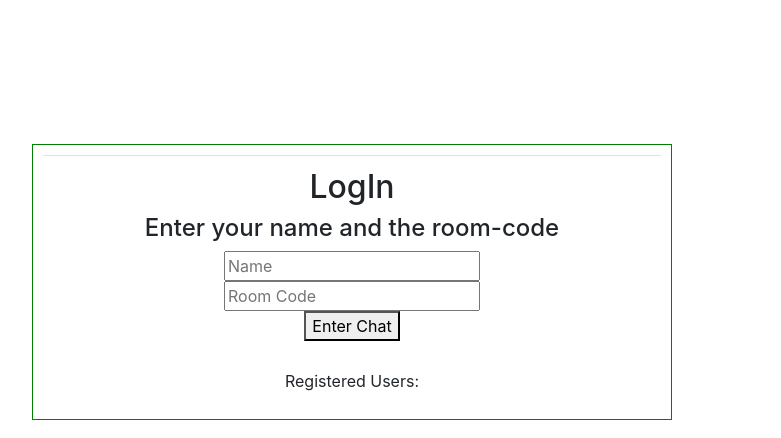
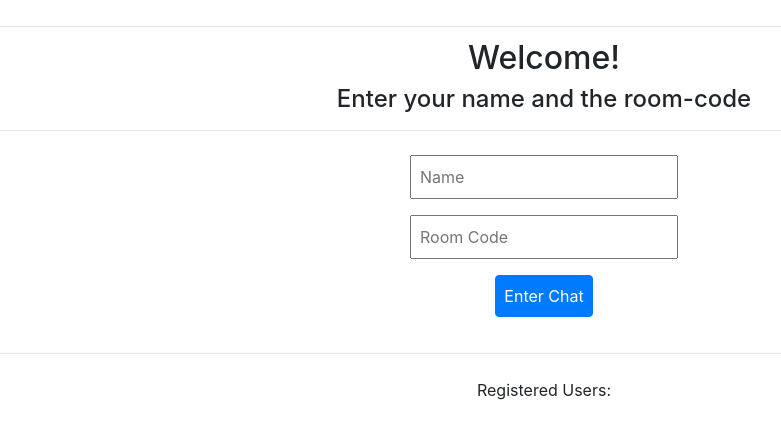
Before and after one commit to Drishtantr/Chat-App, a Vue app: page / in a window 1280 px wide. Shown: the top 438 px of the page, without its empty margins (96-877 px from the left). Built offline with nearby package versions, Linux system fonts and the light colour scheme; what vuefire would draw is missing.

Commit message:
minor updates

```diff
--- a/src/components/HelloWorld.vue
+++ b/src/components/HelloWorld.vue
@@ -4,32 +4,39 @@
       <tbody>
         <tr>
           <td v-if="status == false">
-            <h2>LogIn</h2>
+            <h2>Welcome!</h2>
             <h4>Enter your name and the room-code</h4>
-            <div><input type="text" id="fname" v-model="username" name="fname" placeholder="Name" required></div>
-            <div><input type="password" id="fname" v-model="password" v-on:keyup.enter="addItem()" name="pword" placeholder="Room Code" required></div>
-            <button @click="addItem()">Enter Chat</button>
-            {{loginstatus}}
+            <hr>
+            <div><input type="text" id="fname" class="p-2 m-2" v-model="username" name="fname" placeholder="Name" required></div>
+            <div><input type="text" class="p-2 m-2" id="fname" v-model="password" v-on:keyup.enter="addItem()" name="pword" placeholder="Room Code" required></div>
+            <b-button variant="primary" class="p-2 m-2" @click="addItem()">Enter Chat</b-button>
+            <div>{{loginstatus}}</div>
           </td>
           <td v-if="status">
-              <b-card-text>{{welcomeMessage}} {{username}} Room no. 101 </b-card-text>
+              <b-card-text>{{welcomeMessage}} to the app, {{username}}</b-card-text>
+              <hr>
               <ul id="example-1" class="receiver">
                 <li v-for="message in liveMessages.messages" :key="message.small">
-                  <p v-bind:style="{color: pickColour }" variant="primary" class ="message">{{ message.small }}</p>
+                  <p variant="primary" class ="message">{{ message.small }}</p>
                 </li>
               </ul>
-                <input type="text" id="fname" v-model="chatText" v-on:keyup.enter="updateChat()" name="fname">
-                <b-button @click="updateChat()" variant="dark"><b-icon-cursor-fill></b-icon-cursor-fill></b-button><br>
-              <b-button @click="switchUser()" variant="danger">LogOut</b-button>
+                <div class="input-group mb-3">
+                <input type="text" class="form-control" v-model="chatText" placeholder="Type Here" v-on:keyup.enter="updateChat()" aria-label="Recipient's username" aria-describedby="basic-addon2">
+                <div class="input-group-append">
+                  <span role="button" class="input-group-text" id="basic-addon2" @click="updateChat()">Send</span>
+                </div>
+                </div>
+              <b-button @click="switchUser()" variant="danger" class="p-2 m-2 btn-small">LogOut</b-button>
           </td>
         </tr>
       </tbody>
     </table>
-    Registered Users:
-    <ul id="example-1" class="receiver">
-      <li v-for="username in usernames" :key="username.username">
-        <b-button variant="info" class ="message">{{ username.username }}</b-button>
-        <b-icon-trash v-if="status == false" @click="deleteUser(username.id)"></b-icon-trash>
+    <hr>
+    <div class="reg-users p-2">Registered Users:</div>
+    <ul class="reg-users p-2">
+      <li v-for="username in usernames" :key="username.username" class="p-2">
+        <b-button variant="info" disabled class="p-2">{{ username.username }}</b-button>
+        <b-icon-trash v-if="status == false" class="p-2" @click="deleteUser(username.id)"></b-icon-trash>
       </li>
     </ul>
   </div>
@@ -45,15 +52,9 @@ export default {
   },
   created() {
     this.status = false;
-    this.colours = ['red', 'blue', 'pink', 'purple', 'yellow', 'black'];
-    this.pickColour = this.colours[Math.floor(Math.random() * this.colours.length)];
-    this.pickColour = 'black';
-    console.log(this.pickColour);
   },
   data() {
     return {
-      colours: [],
-      pickColour: '',
       names: [],
       usernames: [],
       username: '',
@@ -75,9 +76,9 @@ export default {
     async updateChat() {
       if(this.chatText) {
         this.liveMessages.messages.push({small: this.username + ': ' + this.chatText});
+        this.chatText = '';
         this.liveMessages.sentBy.push({small: this.username});
         await db.collection('room').doc('JvBcBhHYySObwfqxAmtK').update({ messages: this.liveMessages.messages});
-        this.chatText = '';
       }
     },
     async deleteUser(id) {
@@ -90,7 +91,7 @@ export default {
     async addItem() {
       var thisUser = [];
       this.loginstatus=""
-      if (this.username && this.password === 'aE012') {
+      if (this.username && this.password === '1234') {
         this.usernames.forEach((item) => {
           thisUser.push(item.username);
         });
@@ -121,12 +122,10 @@ export default {
 <!-- Add "scoped" attribute to limit CSS to this component only -->
 <style scoped>
 .hello {
+  justify-content: center;
   margin: auto;
-  width: 50%;
-  border: 1px solid green;
   padding: 10px;
   text-align: center;
-  margin: 10%;
 }
 .sender {
   list-style-type: none;
@@ -142,4 +141,9 @@ export default {
   padding: 2px;
   margin: 2px;
 }
+.reg-users {
+  justify-content: center;
+  text-decoration: none;
+  list-style: none;
+}
 </style>
```
